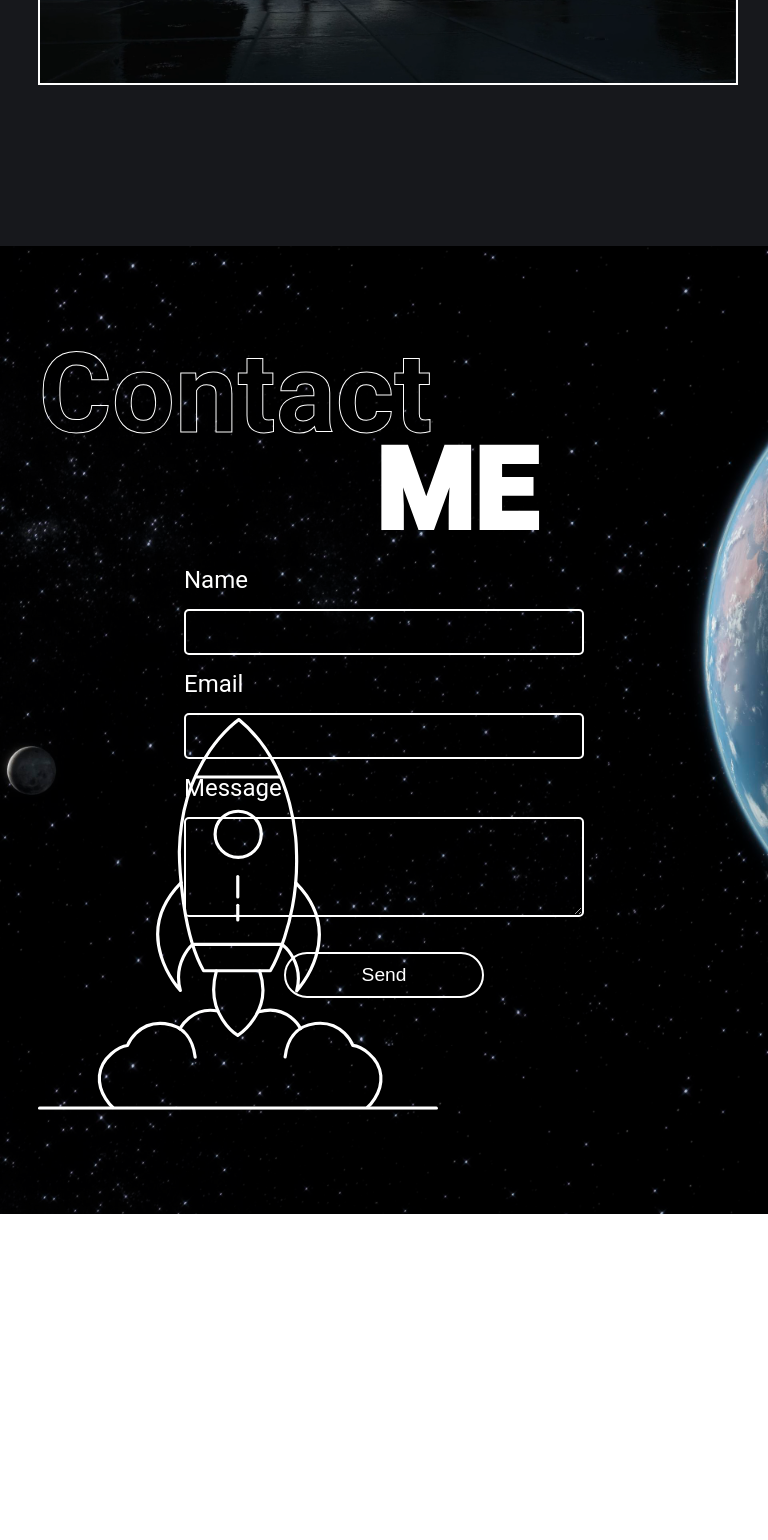
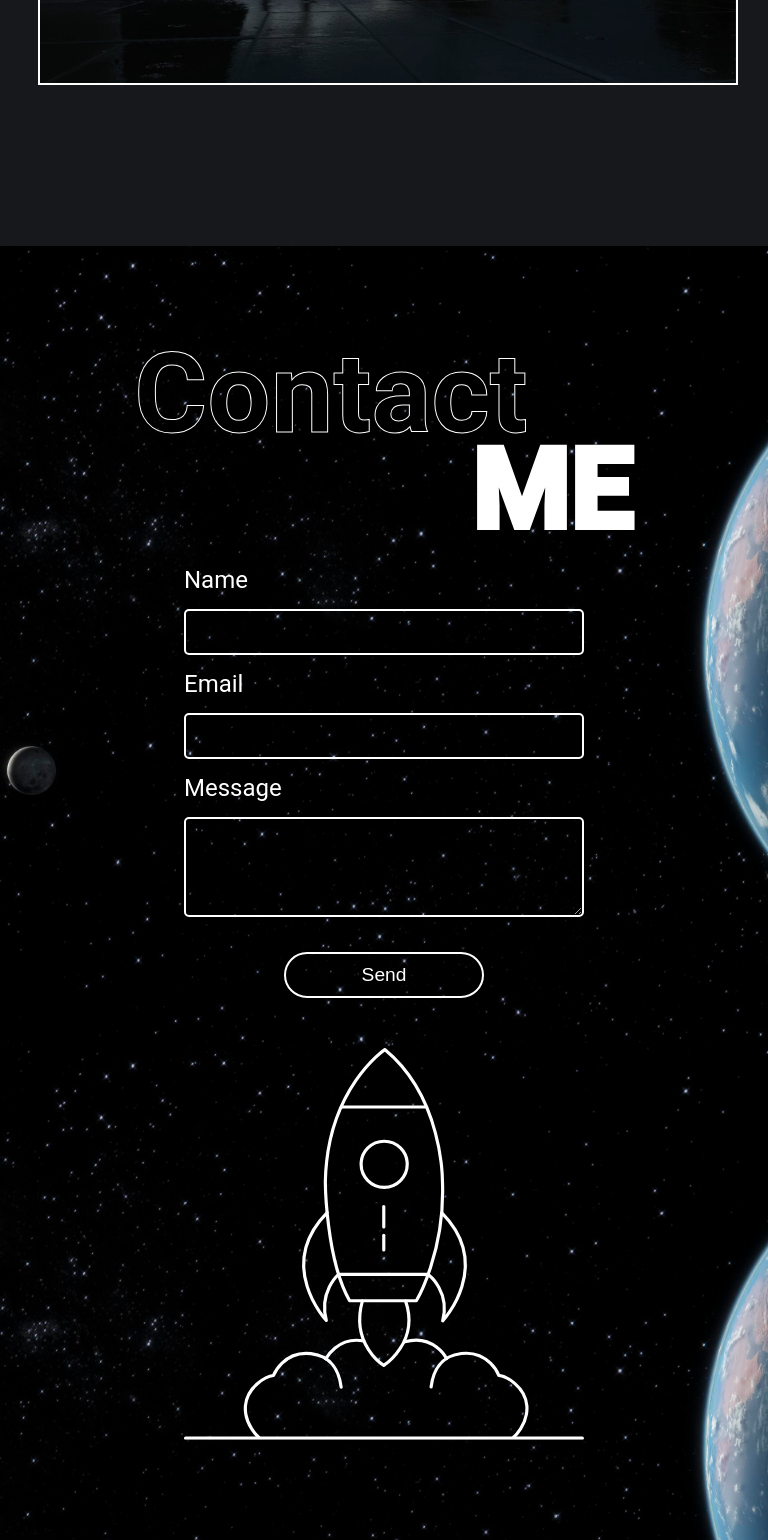
Before and after one commit to victorcolina22/portfolio, a React (Create React App) app: page / in a window 768 px wide. Shown: the part 2954-4494 px from the top of the page. Before the commit the page ends 4168 px from the top, so only its background shows below. Built offline with nearby package versions, Linux system fonts and the light colour scheme; what react-scroll-motion would draw is missing.

Commit message:
Ajustes en responsive para contactme

```diff
--- a/src/components/contact/contact.css
+++ b/src/components/contact/contact.css
@@ -113,3 +113,14 @@
     width: 250px;
   }
 }
+
+@media (min-width: 768px) and (max-width: 1023px) {
+  .contact__title {
+    margin: 0 auto;
+  }
+
+  .rocket-img {
+    display: block;
+    margin: 30px auto 0;
+  }
+}
```
